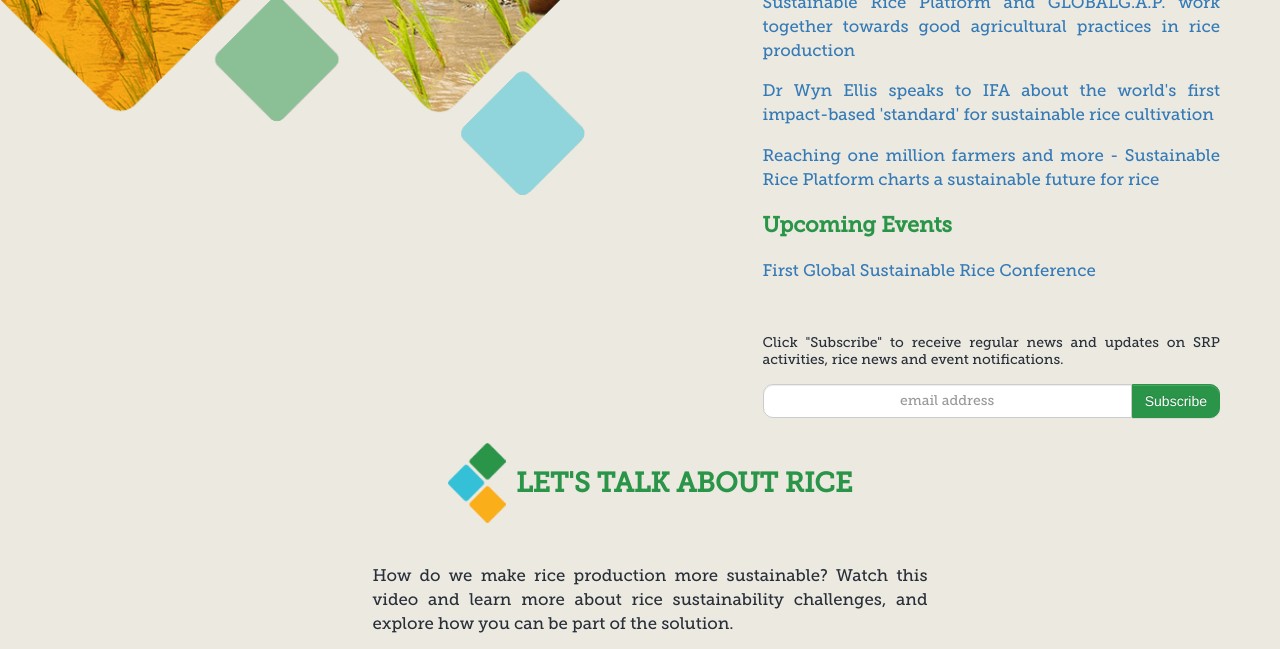
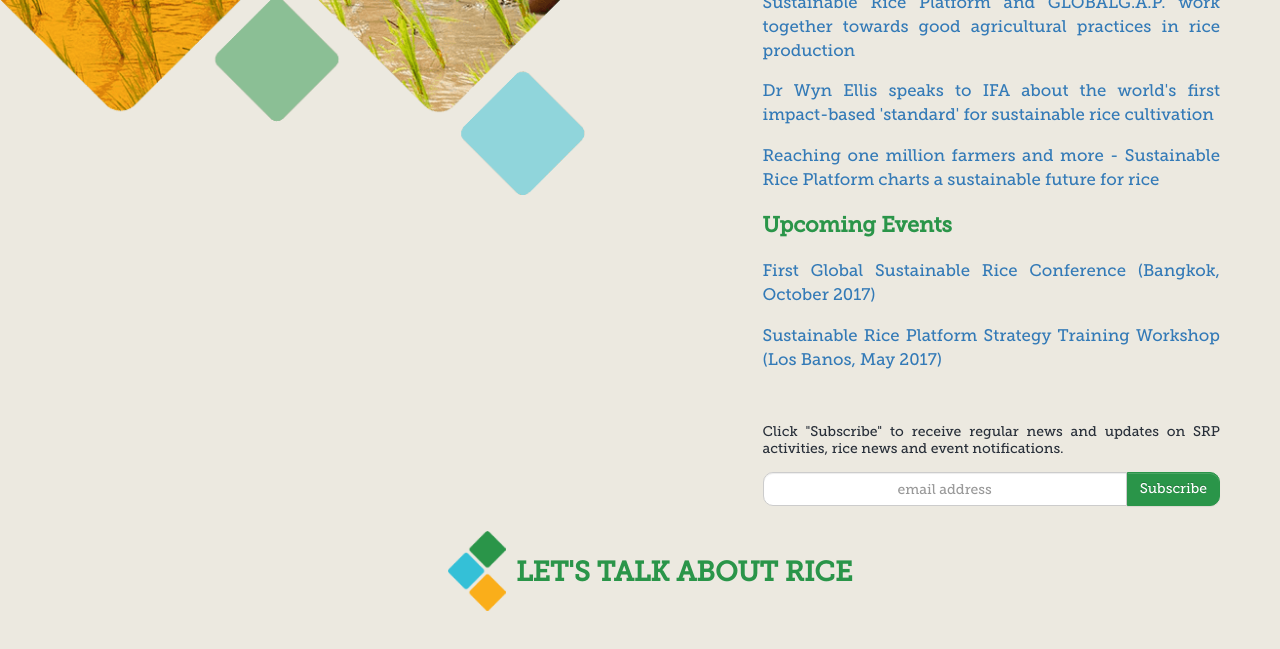
Before and after one commit to sustainablericeplatform/sustainablericeplatform.github.io, a Jekyll site: the page built from index.html, in a window 1280 px wide and 900 px high, scrolled down 967 px, cut to the strip 0-649 px from the top of the window. Built offline with Jekyll 4.4.1, drawn with Linux system fonts in a browser that asks for light colours.

Commit message:
Update index.html

```diff
--- a/index.html
+++ b/index.html
@@ -19,7 +19,8 @@
                 <p><a href="http://www.fertilizer.org/En/Media/IFA_s_Expert_Blog/En/Media/IFA_Expert_Blog.aspx" target="_blank">Dr Wyn Ellis speaks to IFA about the world's first impact-based 'standard' for sustainable rice cultivation</a></p>
                 <p><a href="https://sites.google.com/site/srpsustainablerice/latest-news/december-2016" target="_blank">Reaching one million farmers and more - Sustainable Rice Platform charts a sustainable future for rice</a></p>
                 <h2 class="green">Upcoming Events</h2>
-                <p><a href="http://www.sustainablericeconference.org" target="_blank">First Global Sustainable Rice Conference</a></p>
+                <p><a href="http://www.sustainablericeconference.org" target="_blank">First Global Sustainable Rice Conference (Bangkok, October 2017)</a></p>
+                <p><a href="" target="_blank">Sustainable Rice Platform Strategy Training Workshop (Los Banos, May 2017)
                 <div class="subscribe-wrapper" style="margin-top: 50px;">
                     <p style="line-height: 1;"><small>Click "Subscribe" to receive regular news and updates on SRP activities, rice news and event notifications.</small></p>
                     <div id="mc_embed_signup">
```
